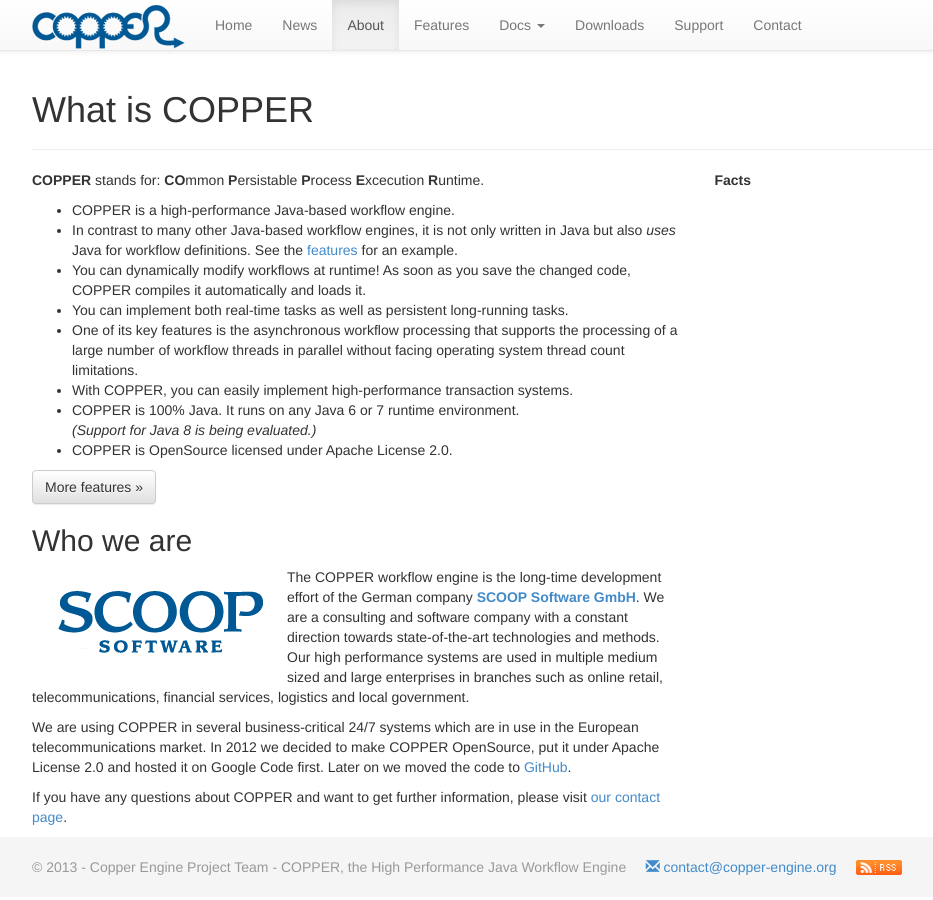
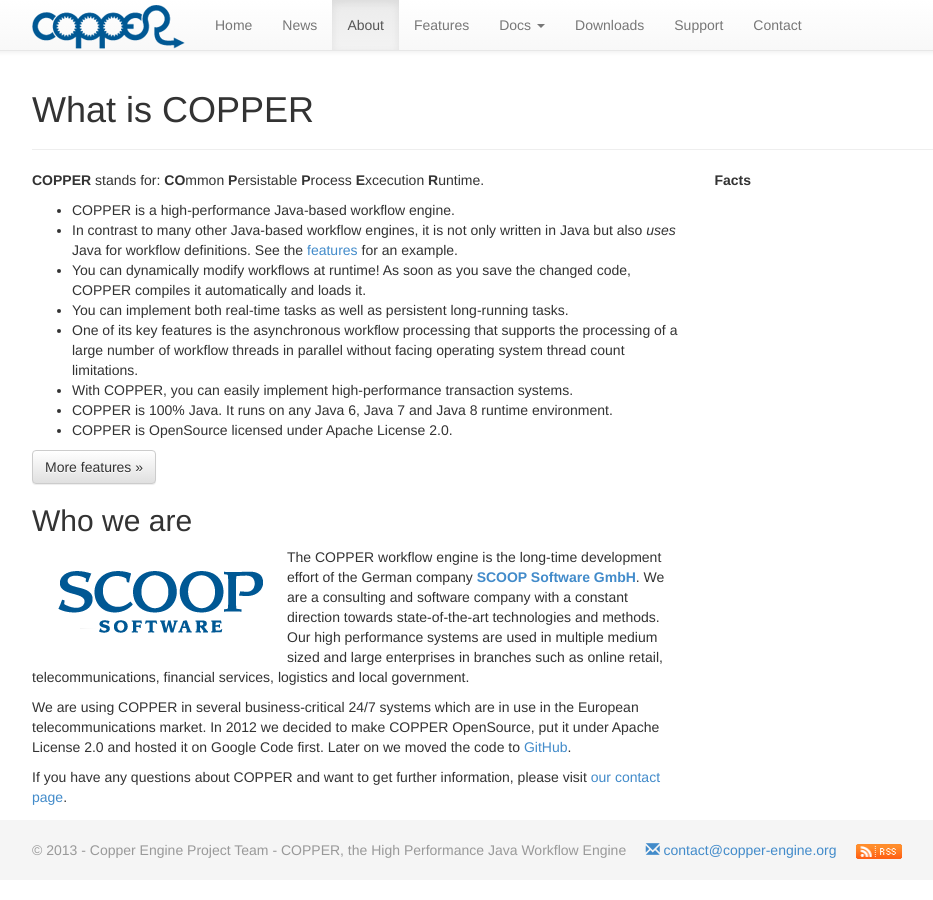
Before and after one commit to copper-engine/copper-engine.github.io, a Jekyll site: the page built from about/index.html, in a window 1280 px wide. Shown: the whole page, without its empty margins (38-971 px from the left). Built offline with Jekyll 4.4.1, drawn with Linux system fonts in a browser that asks for light colours; nearby versions of some CDN libraries; a script that is not in the unit is left out.

Commit message:
Added Java 8 info on about page

```diff
--- a/about/index.html
+++ b/about/index.html
@@ -18,7 +18,7 @@
                     <li>You can implement both real-time tasks as well as persistent long-running tasks.</li>
                     <li>One of its key features is the asynchronous workflow processing that supports the processing of a large number of workflow threads in parallel without facing operating system thread count limitations.</li>
                     <li>With COPPER, you can easily implement high-performance transaction systems.</li>
-                    <li>COPPER is 100% Java. It runs on any Java 6 or 7 runtime environment.<br/><em>(Support for Java 8 is being evaluated.)</em></li>
+                    <li>COPPER is 100% Java. It runs on any Java 6, Java 7 and Java 8 runtime environment.</li>
                     <li>COPPER is OpenSource licensed under Apache License 2.0.</li>
                 </ul>
                 <p><a class="btn btn-default" href="/features/" role="button">More features &raquo;</a></p>
```
